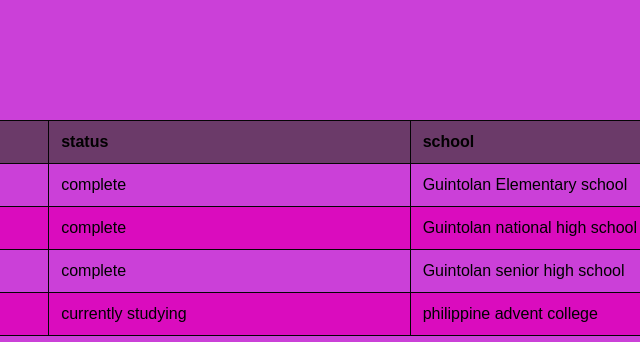
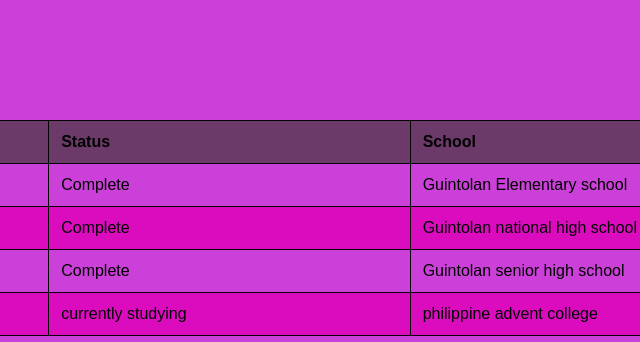
Before and after one commit to nicoebagss-dotcom/nic-portfolio, a plain HTML site: page index.html in a window 1280 px wide. Shown: the part 920-1262 px from the top of the page, 294-934 px from the left. Drawn offline with Linux system fonts and the light colour scheme.

Commit message:
My portfolio

```diff
--- a/index.html
+++ b/index.html
@@ -53,24 +53,24 @@
                 <thead>
                     <tr>
                         <th>Education level</th>
-                        <th>status</th>
-                        <th>school</th>
+                        <th>Status</th>
+                        <th>School</th>
                     </tr>
                 </thead>
                 <tbody>
                     <tr>
                         <td>Elementary</td>
-                        <td>complete</td>
+                        <td>Complete</td>
                         <td>Guintolan Elementary school</td>
                     </tr>
                     <tr>
                         <td>junior high</td>
-                        <td>complete</td>
+                        <td>Complete</td>
                         <td>Guintolan national high school</td>
                     </tr>
                     <tr>
                         <td>senior high</td>
-                        <td>complete</td>
+                        <td>Complete</td>
                         <td>Guintolan senior high school</td>
                     </tr>
                     <tr>
```
